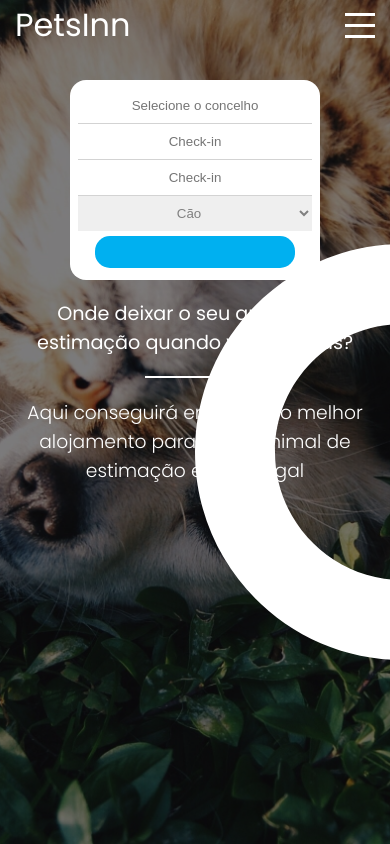
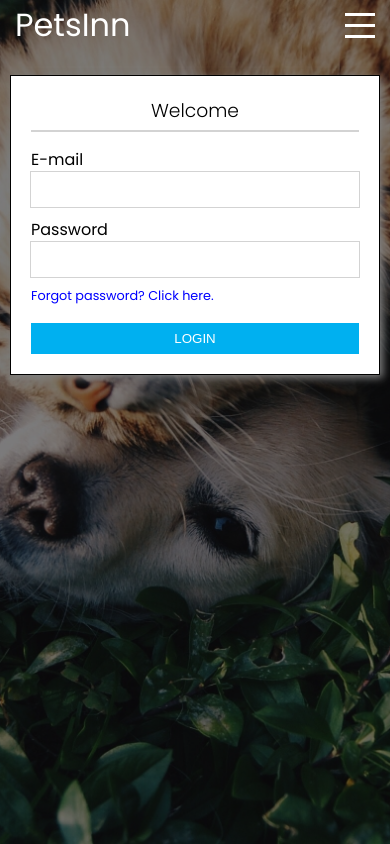
Before and after one commit to jsampayoramos/dog-housing, a React (Create React App) app in the folder client/: page /login in a window 390 px wide. Built offline with nearby package versions, Linux system fonts and the light colour scheme.

Commit message:
Login page wip

```diff
--- a/client/src/App.js
+++ b/client/src/App.js
@@ -4,6 +4,7 @@ import { Switch, Route } from 'react-router-dom';
 import LandingPage from './Pages/LandingPage/LandingPage';
 import Results from './Pages/Results/Results';
 import Layout from './components/Layout/Layout';
+import Login from './Pages/Login/Login';
 import { iconLibrary } from './utilities/iconSetup';
 
 iconLibrary();
@@ -13,6 +14,7 @@ const app = props => {
     <Layout>
       <Switch>
         <Route path='/results' component={Results} />
+        <Route path='/login' component={Login} />
         <Route path='/' component={LandingPage} />
       </Switch>
     </Layout>
--- /dev/null
+++ b/client/src/Pages/Login/Login.js
@@ -0,0 +1,71 @@
+import React, { useState } from 'react';
+
+import Input from '../../components/UI/Input/Input';
+import Button from '../../components/UI/Button/Button';
+
+import styles from './Login.module.css';
+
+const Login = props => {
+    const [loginData, setLoginData] = useState({
+        email: {
+            label: 'E-mail',
+            type: 'input',
+            config: {
+                type: 'email',
+                required: true,
+                name: 'email'
+            },
+            value: ''
+        },
+        password: {
+            label: 'Password',
+            type: 'input',
+            config: {
+                type: 'password',
+                required: true,
+                name: 'password'
+            },
+            value: ''
+        }
+    });
+
+    const setFormValues = (event) => {
+        const {name, value} = event.target;
+
+        setLoginData({
+            ...loginData,
+            [name]: {
+                ...loginData[name],
+                value: value
+            }
+        });
+    };
+
+    const loginForm = Object.keys(loginData).map(el => {
+        return (
+            <div key={el} className={styles.InputContainer}>
+                <label>{loginData[el].label}</label>
+                <Input
+                    elementType={loginData[el].type}
+                    config={loginData[el].config}
+                    value={loginData[el].value}
+                    action={(event) => setFormValues(event)}
+                />
+            </div>
+        );
+    });
+
+    return (
+        <section className={styles.Auth}>
+            <form className={styles.AuthBox}>
+                <h3>Welcome</h3>
+                <hr />
+                {loginForm}
+                <p>Forgot password? Click here.</p>
+                <Button>LOGIN</Button>
+            </form>
+        </section>
+    );
+};
+
+export default Login;
--- /dev/null
+++ b/client/src/Pages/Login/Login.module.css
@@ -0,0 +1,85 @@
+.Auth {
+    width: 100%;
+    height: 100%;
+    padding-top: 75px;
+    display: flex;
+    justify-content: center;
+}
+
+.AuthBox {
+    height: 300px;
+    width: 500px;
+    padding: 20px;
+    background-color: white;
+    border: 1px solid black;
+    box-shadow: 3px 3px 8px grey;
+    display: flex;
+    justify-content: flex-start;
+    align-items: center;
+    flex-direction: column;
+}
+
+.AuthBox hr {
+    border: 1px solid lightgrey;
+    width: 100%;
+    margin: 15px 0;
+}
+
+.AuthBox p {
+    font-size: 0.8rem;
+    cursor: pointer;
+    margin-top: 10px;
+    margin-right: auto;
+    color: blue;
+}
+
+.AuthBox button {
+    margin-top: auto;
+    width: 100%;
+}
+
+.InputContainer {
+    width: 100%;
+    display: flex;
+    justify-content: space-between;
+    align-items: center;
+    margin-top: 10px;
+}
+
+.InputContainer input {
+    max-width: 70%;
+    border: none;
+    height: 35px;
+    outline: 1px solid lightgrey;
+}
+
+.InputContainer input:focus {
+    outline: 1px solid lightgrey;
+}
+
+.InputContainer label {
+    max-width: 25%;
+    width: 100%;
+}
+
+@media only screen and (max-width: 600px) {
+    .InputContainer {
+        flex-direction: column;
+    }
+
+    .InputContainer input {
+        max-width: 100%;
+    }
+
+    .InputContainer label {
+        max-width: 100%;
+    }
+
+    .AuthBox hr {
+        margin: 5px 0;
+    }
+
+    .AuthBox {
+        margin: 0 10px;
+    }
+}
--- a/client/src/components/FilterBar/FilterBar.module.css
+++ b/client/src/components/FilterBar/FilterBar.module.css
@@ -2,10 +2,9 @@
     background-color: white;
     display: flex;
     justify-content: space-between;
-    padding: 20px;
+    padding: 10px;
     background-color: lightgrey;
     max-width: 100%;
-    border-radius: 1rem;
 }
 
 .InputContainer {
--- a/client/src/components/Layout/Layout.js
+++ b/client/src/components/Layout/Layout.js
@@ -21,7 +21,7 @@ const Layout = props => {
             <header className={styles.Header}>
                 <div className={styles.HeaderContainer}>
                     <h1>PetsInn</h1>
-                    <NavigationItems action={closeDrawer}/>
+                    <NavigationItems/>
                     <ToggleButton action={closeDrawer}/>
                 </div>
                 {drawerState ? <Modal action={closeDrawer}/> : null}
--- a/client/src/components/Navigation/Drawer/Drawer.js
+++ b/client/src/components/Navigation/Drawer/Drawer.js
@@ -16,11 +16,11 @@ const drawer = props => {
         <div className={drawerStyle.join(' ')}>
             <ul>
                 <h1>PetInn</h1>
-                <NavigationItem action={props.closeDrawer} style={{marginTop: '15px'}}>Quero ser anfitrião</NavigationItem>
-                <NavigationItem action={props.closeDrawer}>Opção 2</NavigationItem>
+                <NavigationItem to='#' action={props.closeDrawer} style={{marginTop: '15px'}}>Quero ser anfitrião</NavigationItem>
+                <NavigationItem to='#' action={props.closeDrawer}>Opção 2</NavigationItem>
                 <div className={styles.RegistrationContainer}>
-                    <NavigationItem action={props.closeDrawer} style={{marginTop: 'auto'}}>Signup</NavigationItem>
-                    <NavigationItem action={props.closeDrawer}>Login</NavigationItem>
+                    <NavigationItem to='#' action={props.closeDrawer} style={{marginTop: 'auto'}}>Signup</NavigationItem>
+                    <NavigationItem to='/login' action={props.closeDrawer}>Login</NavigationItem>
                 </div>
             </ul>
         </div>
--- a/client/src/components/Navigation/NavigationItems/NavigationItem/NavigationItem.js
+++ b/client/src/components/Navigation/NavigationItems/NavigationItem/NavigationItem.js
@@ -6,7 +6,7 @@ import styles from './NavigationItem.module.css';
 const navigationItem = props => {
     return (
         <NavLink
-            to='#'
+            to={'/login'}
             className={styles.NavigationItem}
             style={props.style}
             onClick={props.action}
--- a/client/src/components/Navigation/NavigationItems/NavigationItems.js
+++ b/client/src/components/Navigation/NavigationItems/NavigationItems.js
@@ -7,10 +7,10 @@ import styles from './NavigationItems.module.css';
 const navigationItems = props => {
     return(
         <ul className={styles.NavigationItems}>
-            <NavigationItem action={props.action}>Quero ser anfitrião</NavigationItem>
-            <NavigationItem action={props.action}>Opção 2</NavigationItem>
-            <NavigationItem action={props.action}>Signup</NavigationItem>
-            <NavigationItem action={props.action}>Login</NavigationItem>
+            <NavigationItem action={props.action} to='#'>Quero ser anfitrião</NavigationItem>
+            <NavigationItem action={props.action} to='#'>Opção 2</NavigationItem>
+            <NavigationItem action={props.action} to='#'>Signup</NavigationItem>
+            <NavigationItem action={props.action} to='/login'>Login</NavigationItem>
         </ul>
     );
 };
--- a/client/src/components/SearchBar/SearchBar.module.css
+++ b/client/src/components/SearchBar/SearchBar.module.css
@@ -99,10 +99,7 @@
         margin: auto;
     }
 
-    .SearchBar svg {
-        padding-left: 100px;
-        padding-right: 100px;
-    }
+
 }
 
 @media only screen and (max-width: 500px) {
--- a/client/src/components/UI/Input/Input.js
+++ b/client/src/components/UI/Input/Input.js
@@ -7,7 +7,7 @@ import './Input.css';
 const input = props => {
     switch(props.elementType) {
         case 'input':
-            return <input className={styles.Input} style={props.style} {...props.config} value={props.value} />;
+            return <input className={styles.Input} style={props.style} {...props.config} value={props.value} onChange={props.action} />;
         case 'select':
             return (
                 <select className={styles.Select} style={props.style} {...props.config}>
--- a/client/src/components/UI/PlaceCard/PlaceCard.module.css
+++ b/client/src/components/UI/PlaceCard/PlaceCard.module.css
@@ -46,6 +46,7 @@
     flex-direction: column;
     justify-content: space-between;
     padding: 10px 25px;
+    height: 100%;
 }
 
 .PriceContainer div {
@@ -76,6 +77,7 @@
 
 .PlaceCard button {
     width: 100%;
+    margin-top: auto;
 }
 
 #Prices {
```
